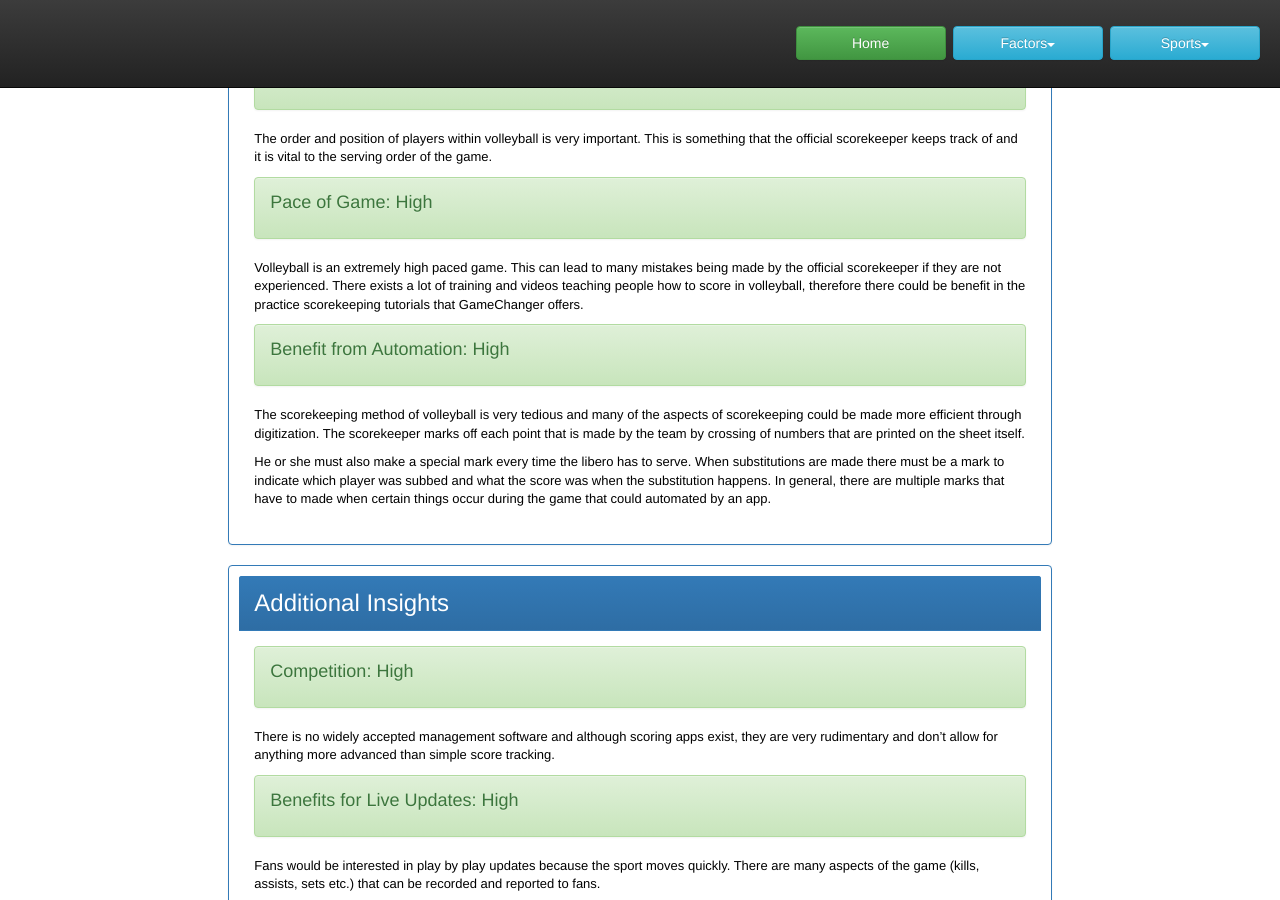
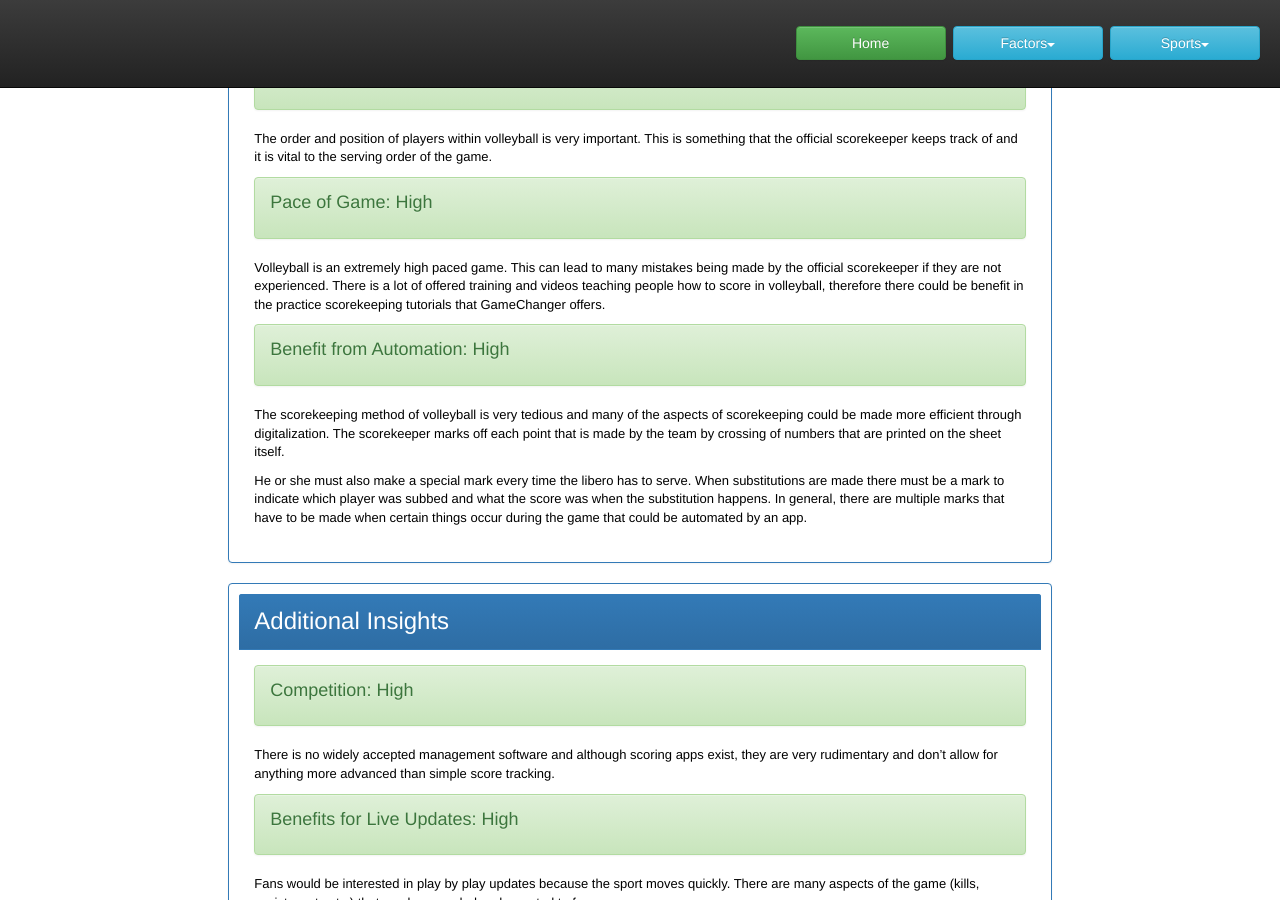
Before and after one commit to kateknewing/GC, a Jekyll site: the page built from volleyball.html, in a window 1280 px wide and 900 px high, scrolled down 2723 px. Built offline with Jekyll 4.4.1, drawn with Linux system fonts in a browser that asks for light colours; nearby versions of some CDN libraries; library files that are not in the unit come from our copies; Markdown is read by kramdown in place of the engine named in the settings; some of the changed text lies outside the part shown.

Commit message:
Finished reviewing volleyball

```diff
--- a/volleyball.html
+++ b/volleyball.html
@@ -99,10 +99,10 @@ title: Volleyball
 				At games there is an official scorekeeper and sometimes a secondary scorekeeper. The official scorekeeper is responsible for collecting and recording the starting lineup from each team at the start of each game. </p>
 				<p>Some tournaments use software called <b>Advanced Entertainment Systems (AES)</b> to manage their tournament matching and event schedules. AES has an app on the app store but many users complain about the presence of ads. </p>
 				<div class="alert alert-success" role="alert"><h4>Team versus Individual Scoring: High</h4></div>
-				<p>Each game is played head to head between two teams, however in the more advanced level of the leagues games are usually part of larger tournaments where many teams come together and play on multiple courts.</p>
+				<p>Each game is played head to head between two teams, however at the more advanced level of league games they are usually part of larger tournaments where many teams come together and play on multiple courts.</p>
 				<p>The score of the game is kept for the team overall. <b>The official scorekeeper is only responsible for keeping track of the overall score of the game</b>, not individual points or statistics.</p>
 				<div class="alert alert-warning" role="alert"><h4>Team Size: Medium</h4></div>
-				<p>Volleyball teams are moderately sized compared to other sports, the minimum team size is <b>eight players but can be as much as 16.</b></p>
+				<p>Volleyball teams are moderately sized compared to other sports, the minimum team size is <b>eight players but there can be up to 16.</b></p>
 				<div class="alert alert-success" role="alert"><h4>Team Composition: High</h4></div>
 				<p>For official scoring, each position is tracked same way on the scoresheet except for the position of the libero. <b>The libero is a special position in indoor volleyball</b>; the libero must be in the game at all times and is not limited by the rules of rotation. The scorekeeper must make a special mark on the scoresheet whenever the libero serves.</p>
 
@@ -141,10 +141,10 @@ title: Volleyball
 			    	<p>The order and position of players within volleyball is very important. This is something that the official scorekeeper keeps track of and it is vital to the serving order of the game. </p>
 
 			    	<div class="alert alert-success" role="alert"><h4>Pace of Game: High</h4></div>
-			    	<p>Volleyball is an extremely high paced game. This can lead to many mistakes being made by the official scorekeeper if they are not experienced. There exists a lot of training and videos teaching people how to score in volleyball, therefore there could be benefit in the practice scorekeeping tutorials that GameChanger offers. </p>
+			    	<p>Volleyball is an extremely high paced game. This can lead to many mistakes being made by the official scorekeeper if they are not experienced. There is a lot of offered training and videos teaching people how to score in volleyball, therefore there could be benefit in the practice scorekeeping tutorials that GameChanger offers.</p>
 
 			    	<div class="alert alert-success" role="alert"><h4>Benefit from Automation: High</h4></div>
-			    	<p>The scorekeeping method of volleyball is very tedious and many of the aspects of scorekeeping could be made more efficient through digitization. The scorekeeper marks off each point that is made by the team by crossing of numbers that are printed on the sheet itself. </p><p>He or she must also make a special mark every time the libero has to serve. When substitutions are made there must be a mark to indicate which player was subbed and what the score was when the substitution happens. In general, there are multiple marks that have to made when certain things occur during the game that could automated by an app. </p>
+			    	<p>The scorekeeping method of volleyball is very tedious and many of the aspects of scorekeeping could be made more efficient through digitalization. The scorekeeper marks off each point that is made by the team by crossing of numbers that are printed on the sheet itself. </p><p>He or she must also make a special mark every time the libero has to serve. When substitutions are made there must be a mark to indicate which player was subbed and what the score was when the substitution happens. In general, there are multiple marks that have to be made when certain things occur during the game that could be automated by an app. </p>
 			  </div>
 		</div>
 	</div>
```
